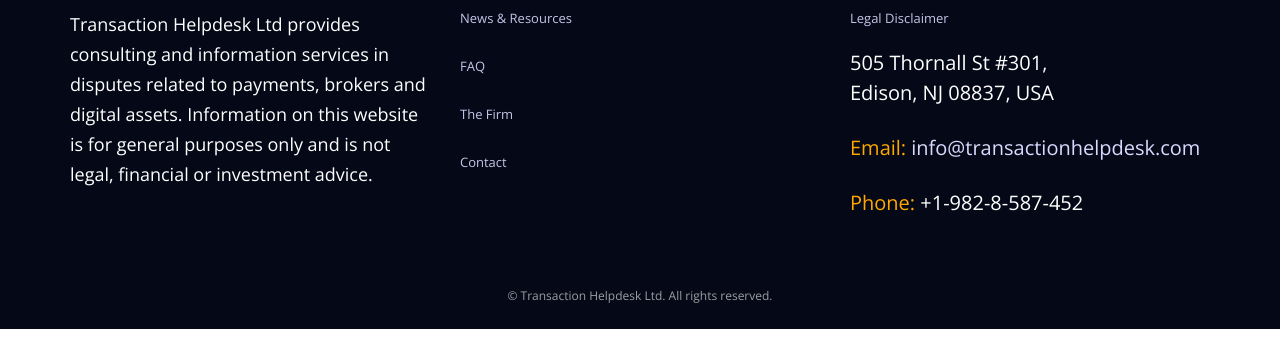
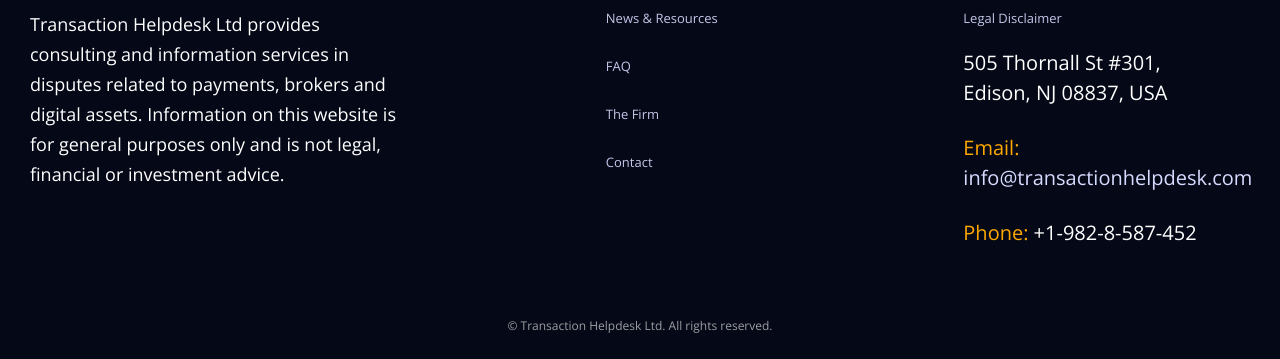
Before and after one commit to tereshonkov/star-law-master, a plain HTML site: page index.html in a window 1280 px wide. Shown: the part 8104-8463 px from the top of the page. Before the commit the page ends 8433 px from the top, so only its background shows below. Drawn offline with nearby package versions, Linux system fonts and the light colour scheme.

Commit message:
fix footer layout and styles for better responsiveness

```diff
--- a/assets/css/style.css
+++ b/assets/css/style.css
@@ -1326,6 +1326,7 @@ section{
     color: #fff;
     line-height: 30px;
     margin-top: 25px;
+    max-width: 73%;
 }
 .footer-top{
     font-size: 25px;
@@ -1646,6 +1647,12 @@ iframe{
     right: 30px;
     top: 200px;
  }
+   .footer-h {
+    max-width: 100%;
+  }
+  .footer-col {
+    margin-left: 0 !important;
+  }
 }
 
 /* min-width: 768px */
@@ -1941,6 +1948,7 @@ ol {
 
 .footer-col {
   margin-bottom: 30px;
+  margin-left: 30px;
 }
 
 /* логотип в футере */
--- a/index.html
+++ b/index.html
@@ -643,11 +643,11 @@
       <!-- FOOTER -->
 <div class="our_footer_area">
   <div class="book_now_aera">
-    <div class="container wow fadeInUp">
+    <div class="wow fadeInUp"> <!-- Убрал класс container -->
       <div class="row footer-main-row">
 
         <!-- ЛОГО + ОПИСАНИЕ -->
-        <div class="col-lg-4 col-md-4 col-sm-12 footer-col">
+        <div class="col-lg-5 col-md-4 col-sm-12 footer-col">
           <div class="footer-logo-wrap">
             <a class="logo-biss footer-logo" href="index.html">
               <img src="assets/images/logo.png" alt="Transaction Helpdesk Ltd">
@@ -661,7 +661,7 @@
         </div>
 
         <!-- НАВИГАЦИЯ ПО САЙТУ -->
-        <div class="col-lg-4 col-md-4 col-sm-6 footer-col">
+        <div class="col-lg-3 col-md-4 col-sm-6 footer-col">
           <h2 class="footer-top">SITE NAVIGATION</h2>
           <ul class="footer-menu">
             <li><a href="index.html">Home</a></li>
@@ -674,7 +674,7 @@
         </div>
 
         <!-- LEGAL / CONTACT -->
-        <div class="col-lg-4 col-md-4 col-sm-6 footer-col">
+        <div class="col-lg-3 col-md-4 col-sm-6 footer-col">
           <h2 class="footer-top">Legal &amp; Contact</h2>
           <ul class="footer-menu footer-legal">
             <li><a href="privacy.html">Privacy Policy</a></li>
```
